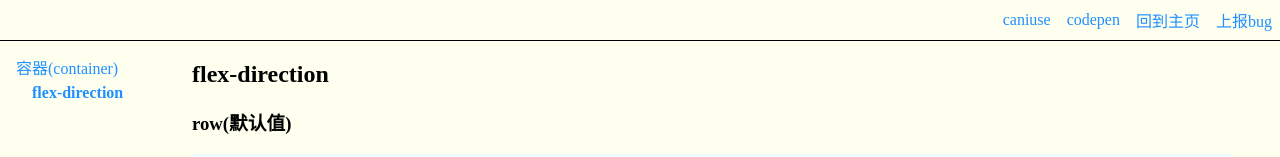
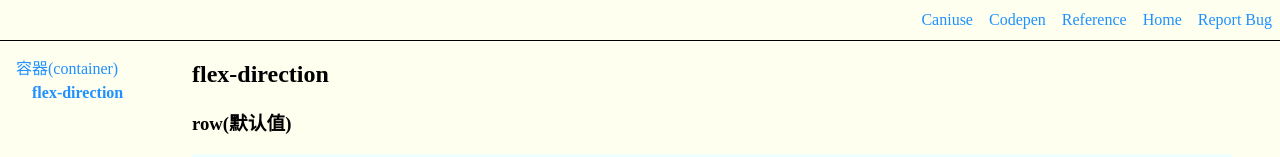
Before and after one commit to asurance/flex-tutorial, a Next.js app: page /container/FlexDirection in a window 1280 px wide. Shown: the top 157 px of the page. Built offline with nearby package versions, Linux system fonts and the light colour scheme.

Commit message:
perf(header): 缩短头部文本长度

```diff
--- a/components/Layout.tsx
+++ b/components/Layout.tsx
@@ -43,8 +43,8 @@ const Layout = ({
         <header id={layoutStyles.header}>
             <nav className={headerStyles.nav}>
                 {navs ? navs.map(vo => <HeaderLink key={vo.link} href={vo.link}>{vo.text}</HeaderLink>) : null}
-                {router.pathname === '/' ? null : <HeaderLink href="/" keep>回到主页</HeaderLink>}
-                <HeaderLink href="https://github.com/asurance/flex-tutorial/issues">上报bug</HeaderLink>
+                {router.pathname === '/' ? null : <HeaderLink href="/" keep>Home</HeaderLink>}
+                <HeaderLink href="https://github.com/asurance/flex-tutorial/issues">Report Bug</HeaderLink>
             </nav>
         </header>
         <main id={layoutStyles.main}>
--- a/pages/container/FlexDirection.tsx
+++ b/pages/container/FlexDirection.tsx
@@ -14,11 +14,15 @@ const Column = <ArticleLink href="/container/FlexDirection#column" keep>column</
 const headNavs: NavVO[] = [
     {
         link: 'https://caniuse.com/?search=flex-direction',
-        text: 'caniuse'
+        text: 'Caniuse'
     },
     {
         link: 'https://codepen.io/asurance/pen/RwGeBjL',
-        text: 'codepen'
+        text: 'Codepen'
+    },
+    {
+        link: 'https://www.w3.org/TR/css-flexbox-1/#propdef-flex-direction',
+        text: 'Reference',
     },
 ]
 const FlexDirection = (): ReactElement => {
```
